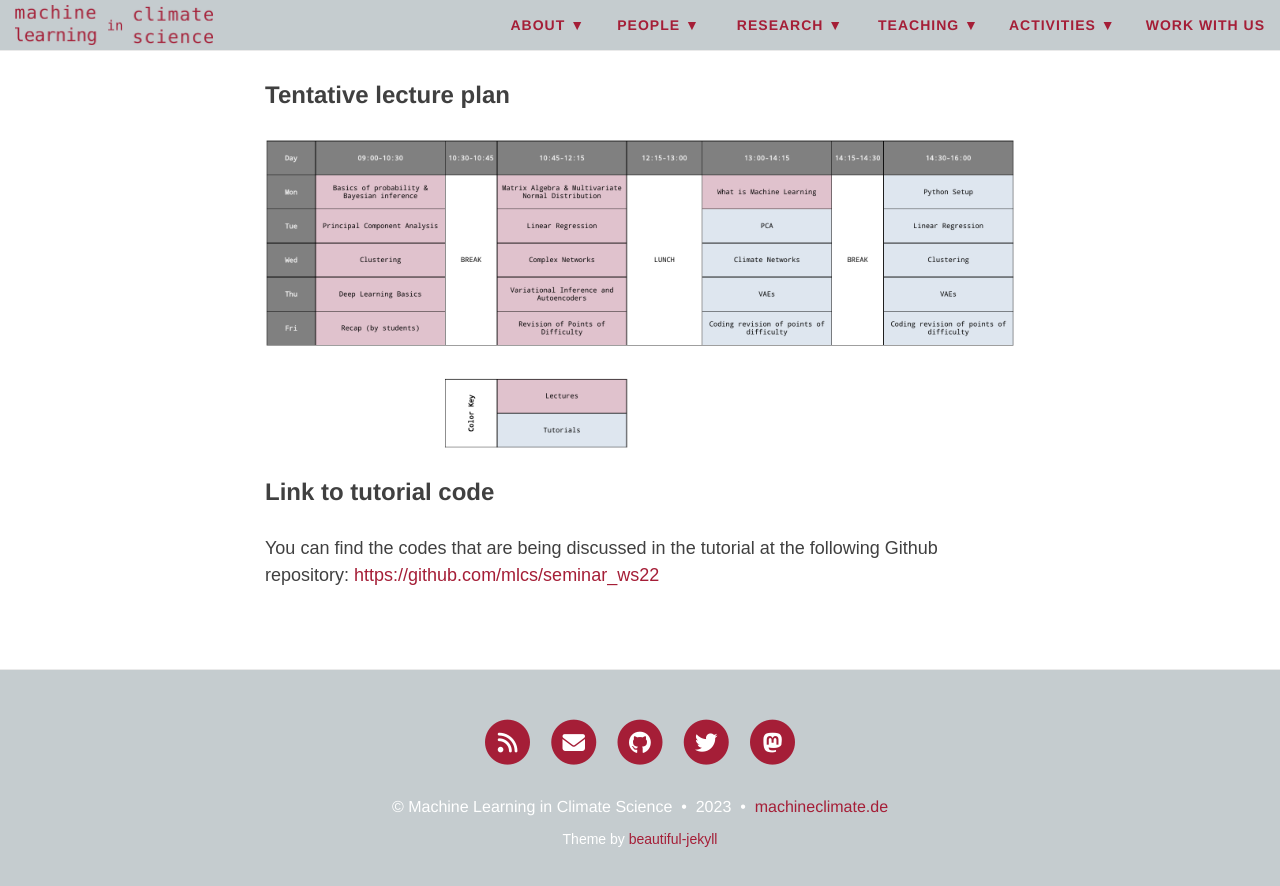
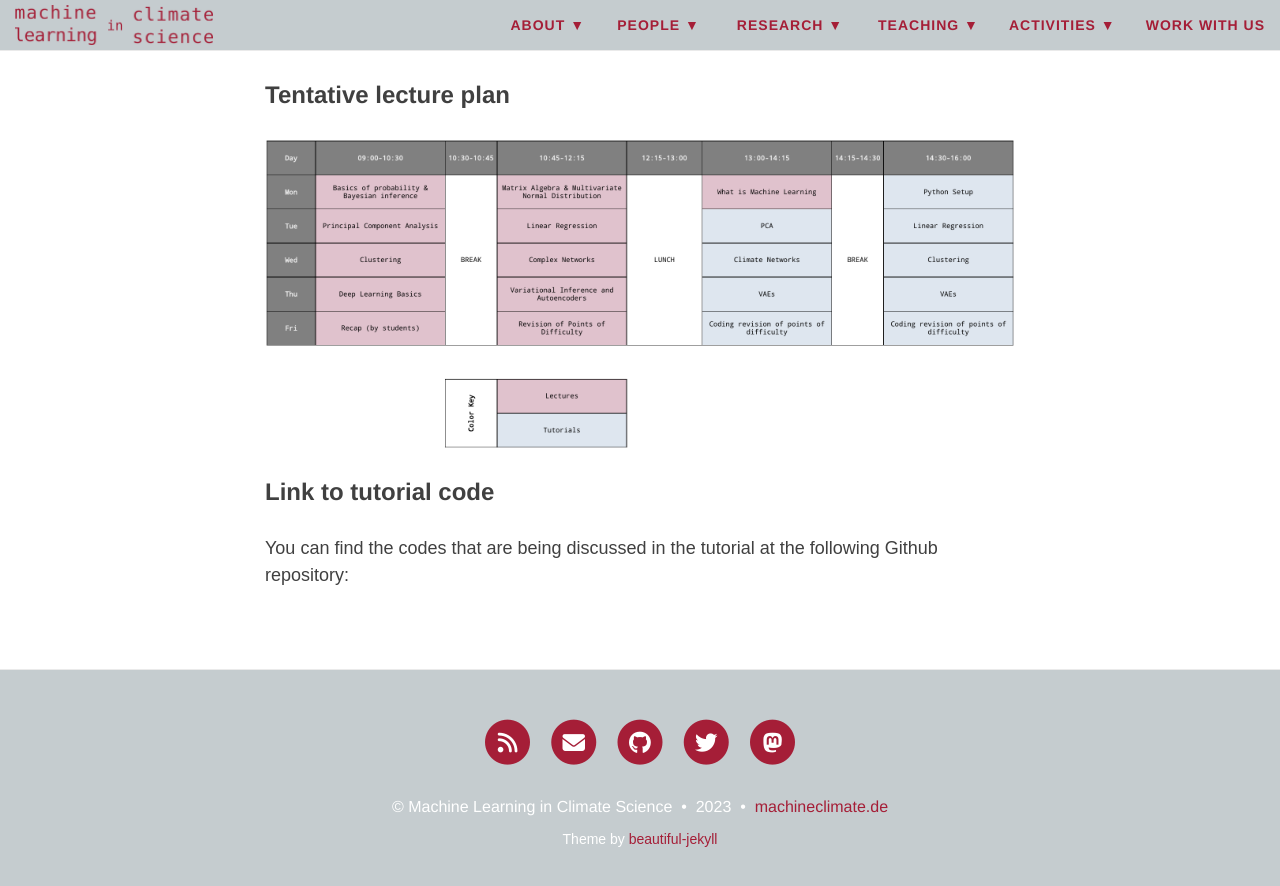
Before and after one commit to mlcs/mlcs.github.io, a Jekyll site: the page built from teaching/winter2021-22-ml1.md, in a window 1280 px wide and 900 px high, scrolled down 1792 px. Shown: the top 886 px of the window. Built offline with Jekyll 4.4.1, drawn with Linux system fonts in a browser that asks for light colours; nearby versions of some CDN libraries; some of the changed lines change nothing that is shown.

Commit message:
remove tutorial github link from previous years course page

```diff
--- a/teaching/winter2021-22-ml1.md
+++ b/teaching/winter2021-22-ml1.md
@@ -74,4 +74,3 @@ Enrollment is via [ALMA](https://alma.uni-tuebingen.de/)
 
 You can find the codes that are being discussed in the tutorial at the
 following Github repository:
-[https://github.com/mlcs/seminar_ws22](https://github.com/mlcs/seminar_ws22)
```
